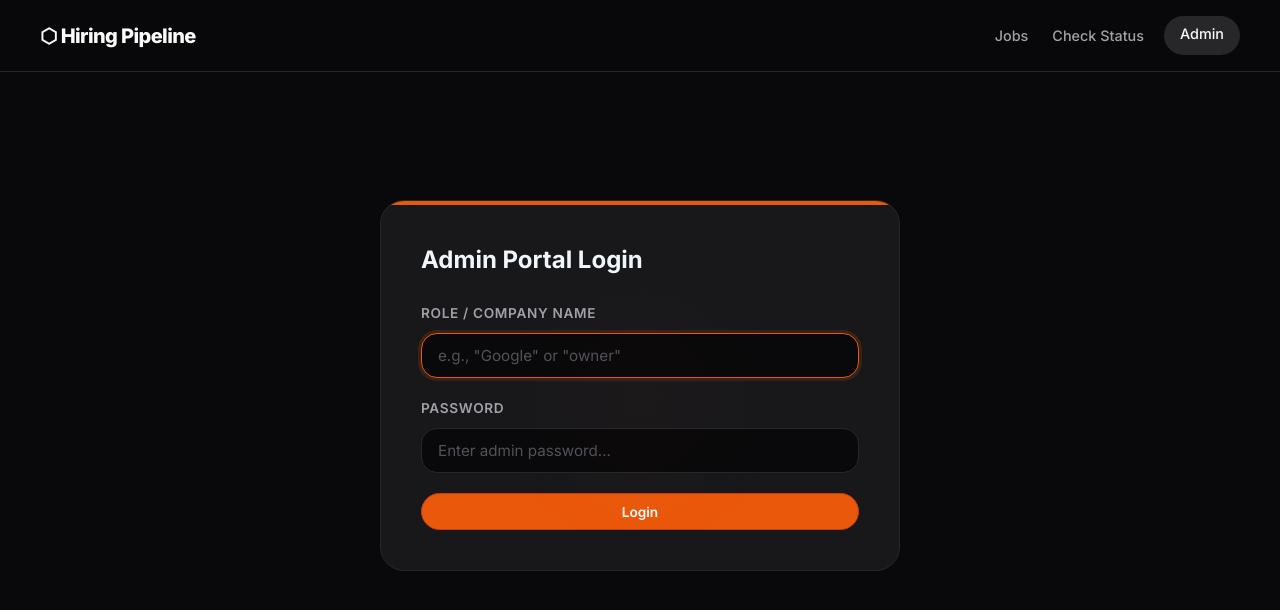
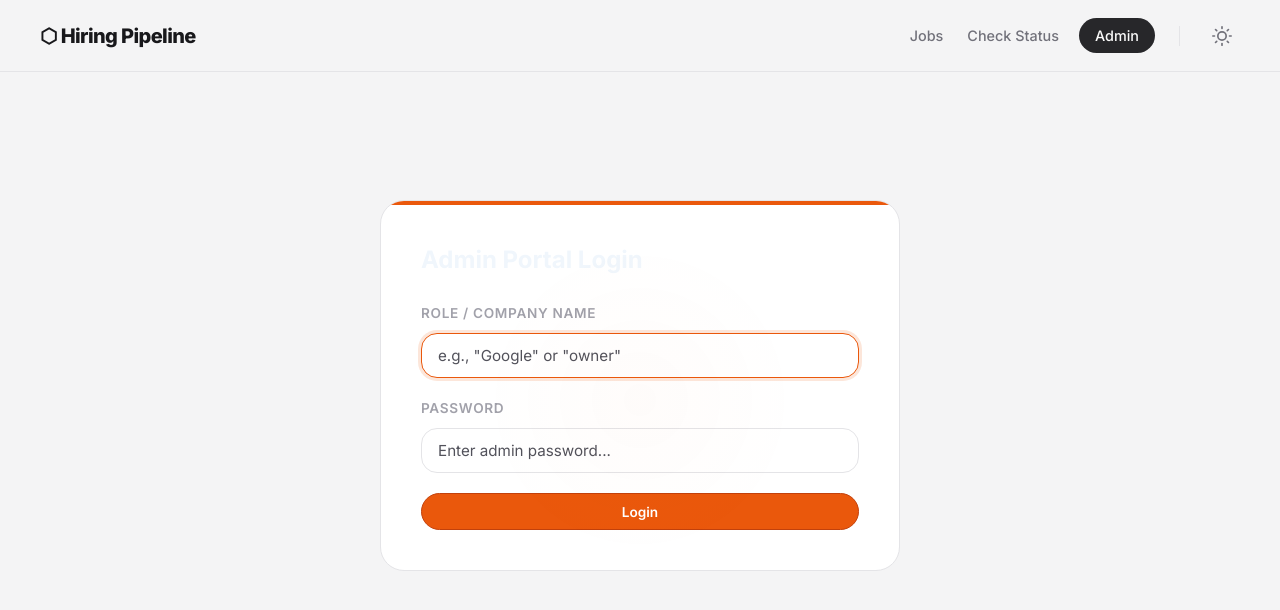
Before and after one commit to Aditya-debugs141/hiring-pipeline, a React (Vite) app in the folder client/: page /admin in a window 1280 px wide. Shown: the top 610 px of the page. Built offline with nearby package versions, Linux system fonts and the light colour scheme; no server answers.

Commit message:
feat: add smooth dark/light theme toggle with animated sun/moon icons

```diff
--- a/client/src/App.css
+++ b/client/src/App.css
@@ -810,3 +810,51 @@ tr:hover td {
   );
   transition: opacity 0.5s ease;
 }
+
+/* --- Light Theme Overrides --- */
+body.light-theme {
+  background: #F4F4F5;
+  color: #18181B;
+}
+
+body.light-theme .navbar {
+  background: rgba(244, 244, 245, 0.8);
+  border-bottom-color: #E4E4E7;
+}
+
+body.light-theme .nav-brand, body.light-theme .nav-links a:hover, body.light-theme .page-title, body.light-theme .card-title, body.light-theme .status-field-value, body.light-theme .hero-title, body.light-theme .step-card h3, body.light-theme .applicant-name, body.light-theme .section-title {
+  color: #18181B;
+}
+
+body.light-theme .nav-links a, body.light-theme .card-meta, body.light-theme .status-field-label, body.light-theme .hero-subtitle, body.light-theme .step-card p, body.light-theme .applicant-email {
+  color: #71717A;
+}
+
+body.light-theme .card, body.light-theme .status-card, body.light-theme .step-card, body.light-theme .applicant-row, body.light-theme .form-inline, body.light-theme .collapsible-header, body.light-theme .collapsible-content {
+  background: #FFFFFF;
+  border-color: #E4E4E7;
+}
+
+body.light-theme table, body.light-theme th, body.light-theme td {
+  background: #FFFFFF;
+  border-color: #E4E4E7;
+}
+
+body.light-theme th { color: #71717A; }
+body.light-theme td { color: #3F3F46; }
+
+body.light-theme .btn:not(.btn-primary):not(.btn-danger):not(.badge) {
+  background: #FFFFFF;
+  color: #18181B;
+  border-color: #E4E4E7;
+}
+
+body.light-theme input, body.light-theme textarea {
+  background: #FFFFFF;
+  color: #18181B;
+  border-color: #E4E4E7;
+}
+
+body.light-theme .nav-divider {
+  background: #E4E4E7 !important;
+}
--- a/client/src/App.jsx
+++ b/client/src/App.jsx
@@ -4,6 +4,7 @@ import CompanyDashboard from "./pages/CompanyDashboard";
 import JobPipeline from "./pages/JobPipeline";
 import ApplicantStatus from "./pages/ApplicantStatus";
 import ApplyPage from "./pages/ApplyPage";
+import ThemeToggle from "./components/ThemeToggle";
 import "./App.css";
 
 function NavBar() {
@@ -15,10 +16,12 @@ function NavBar() {
       <Link to="/" className="nav-brand">
         ⬡ Hiring Pipeline
       </Link>
-      <div className="nav-links">
+      <div className="nav-links" style={{ alignItems: "center" }}>
         <Link to="/" className={isActive("/")}>Jobs</Link>
         <Link to="/status" className={isActive("/status")}>Check Status</Link>
         <Link to="/admin" className={`${isActive("/admin")} nav-admin`}>Admin</Link>
+        <div style={{ width: "1px", height: "20px", background: "#3F3F46", margin: "0 0.5rem" }} className="nav-divider" />
+        <ThemeToggle />
       </div>
     </nav>
   );
--- /dev/null
+++ b/client/src/components/ThemeToggle.css
@@ -0,0 +1,63 @@
+.theme-toggle {
+  background: transparent;
+  border: none;
+  cursor: pointer;
+  padding: 0.5rem;
+  border-radius: 50%;
+  color: #A1A1AA;
+  transition: all 0.3s ease;
+  display: flex;
+  align-items: center;
+  justify-content: center;
+  outline: none;
+}
+
+.theme-toggle:hover {
+  background: rgba(255, 255, 255, 0.1);
+  color: #FAFAFA;
+}
+
+body.light-theme .theme-toggle {
+  color: #71717A;
+}
+
+body.light-theme .theme-toggle:hover {
+  background: rgba(0, 0, 0, 0.05);
+  color: #18181B;
+}
+
+.icon-container {
+  position: relative;
+  width: 20px;
+  height: 20px;
+}
+
+.sun-icon, .moon-icon {
+  position: absolute;
+  top: 0;
+  left: 0;
+  transition: all 0.5s cubic-bezier(0.68, -0.55, 0.265, 1.55);
+  transform-origin: center;
+}
+
+/* Dark Mode State (Moon visible, Sun hidden) */
+.theme-toggle.dark .sun-icon {
+  opacity: 0;
+  transform: rotate(90deg) scale(0);
+}
+
+.theme-toggle.dark .moon-icon {
+  opacity: 1;
+  transform: rotate(0deg) scale(1);
+}
+
+/* Light Mode State (Sun visible, Moon hidden) */
+.theme-toggle.light .sun-icon {
+  opacity: 1;
+  transform: rotate(0deg) scale(1);
+}
+
+.theme-toggle.light .moon-icon {
+  opacity: 0;
+  transform: rotate(-90deg) scale(0);
+}
--- /dev/null
+++ b/client/src/components/ThemeToggle.jsx
@@ -0,0 +1,72 @@
+import { useEffect, useState } from "react";
+import "./ThemeToggle.css";
+
+function ThemeToggle() {
+  const [isDark, setIsDark] = useState(() => {
+    const saved = localStorage.getItem("theme");
+    if (saved) return saved === "dark";
+    return window.matchMedia("(prefers-color-scheme: dark)").matches;
+  });
+
+  useEffect(() => {
+    if (isDark) {
+      document.body.classList.remove("light-theme");
+      localStorage.setItem("theme", "dark");
+    } else {
+      document.body.classList.add("light-theme");
+      localStorage.setItem("theme", "light");
+    }
+  }, [isDark]);
+
+  return (
+    <button
+      className={`theme-toggle ${isDark ? "dark" : "light"}`}
+      onClick={() => setIsDark(!isDark)}
+      aria-label="Toggle theme"
+    >
+      <div className="icon-container">
+        {/* Sun Icon */}
+        <svg
+          className="sun-icon"
+          xmlns="http://www.w3.org/2000/svg"
+          width="20"
+          height="20"
+          viewBox="0 0 24 24"
+          fill="none"
+          stroke="currentColor"
+          strokeWidth="2"
+          strokeLinecap="round"
+          strokeLinejoin="round"
+        >
+          <circle cx="12" cy="12" r="5"></circle>
+          <line x1="12" y1="1" x2="12" y2="3"></line>
+          <line x1="12" y1="21" x2="12" y2="23"></line>
+          <line x1="4.22" y1="4.22" x2="5.64" y2="5.64"></line>
+          <line x1="18.36" y1="18.36" x2="19.78" y2="19.78"></line>
+          <line x1="1" y1="12" x2="3" y2="12"></line>
+          <line x1="21" y1="12" x2="23" y2="12"></line>
+          <line x1="4.22" y1="19.78" x2="5.64" y2="18.36"></line>
+          <line x1="18.36" y1="5.64" x2="19.78" y2="4.22"></line>
+        </svg>
+
+        {/* Moon Icon */}
+        <svg
+          className="moon-icon"
+          xmlns="http://www.w3.org/2000/svg"
+          width="20"
+          height="20"
+          viewBox="0 0 24 24"
+          fill="none"
+          stroke="currentColor"
+          strokeWidth="2"
+          strokeLinecap="round"
+          strokeLinejoin="round"
+        >
+          <path d="M21 12.79A9 9 0 1 1 11.21 3 7 7 0 0 0 21 12.79z"></path>
+        </svg>
+      </div>
+    </button>
+  );
+}
+
+export default ThemeToggle;
```
